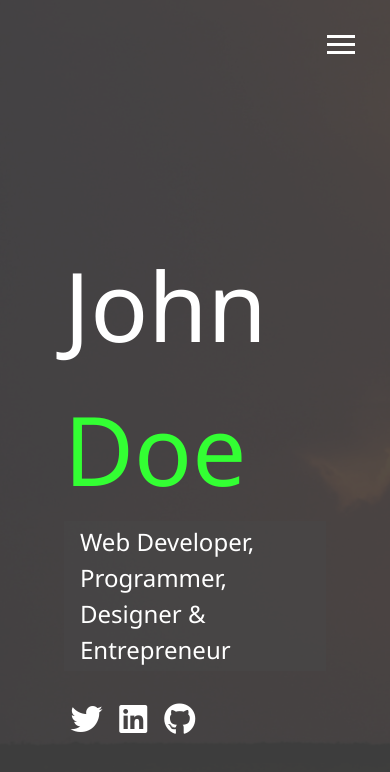
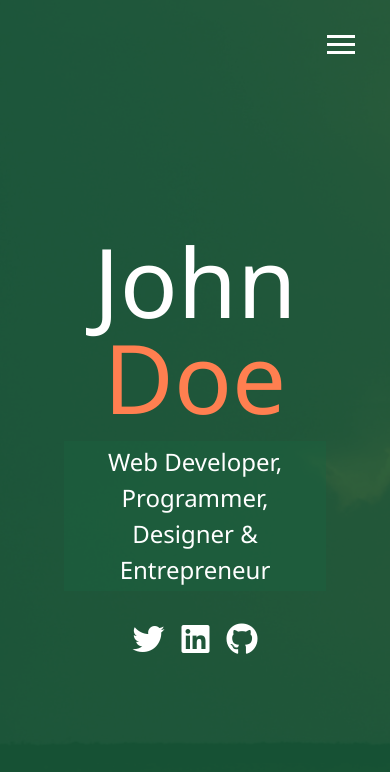
Before and after one commit to sovoessi/modern_portfolio, a website: page dist/index.html in a window 390 px wide. Drawn offline with Linux system fonts and the light colour scheme.

Commit message:
Added media queries and made menu overlay responsive

```diff
--- a/scss/_config.scss
+++ b/scss/_config.scss
@@ -1,5 +1,5 @@
-$primary-color: #444;
-$secondary-color: #3f3;
+$primary-color: rgb(25, 90, 58);
+$secondary-color: coral;
 $show-home-image: true;
 $home-image: url(../img/o-AFRICA-facebook.jpg);
 $background-opacity: 0.9;
@@ -27,5 +27,33 @@ $background-opacity: 0.9;
             }
          }
      }
+}
+
+// Media Query Mixins
+@mixin  mediaSm {
+    @media screen and (max-width: 500px) {
+        @content;
+    }
 
 }
+
+@mixin  mediaMd {
+    @media screen and (max-width: 768px) {
+        @content;
+    }
+
+}
+
+@mixin  mediaLg {
+    @media screen and (min-width:769px) and (max-width: 1170px) {
+        @content;
+    }
+
+}
+
+@mixin  mediaXl {
+    @media screen and (min-width: 1171px) {
+        @content;
+    }
+
+}
--- a/scss/main.scss
+++ b/scss/main.scss
@@ -1,5 +1,7 @@
 @import 'config';
 @import 'menu';
+@import 'mobile';
+
 
 * {
     box-sizing: border-box;
```
Also changed, not shown: dist/css/main.css.
